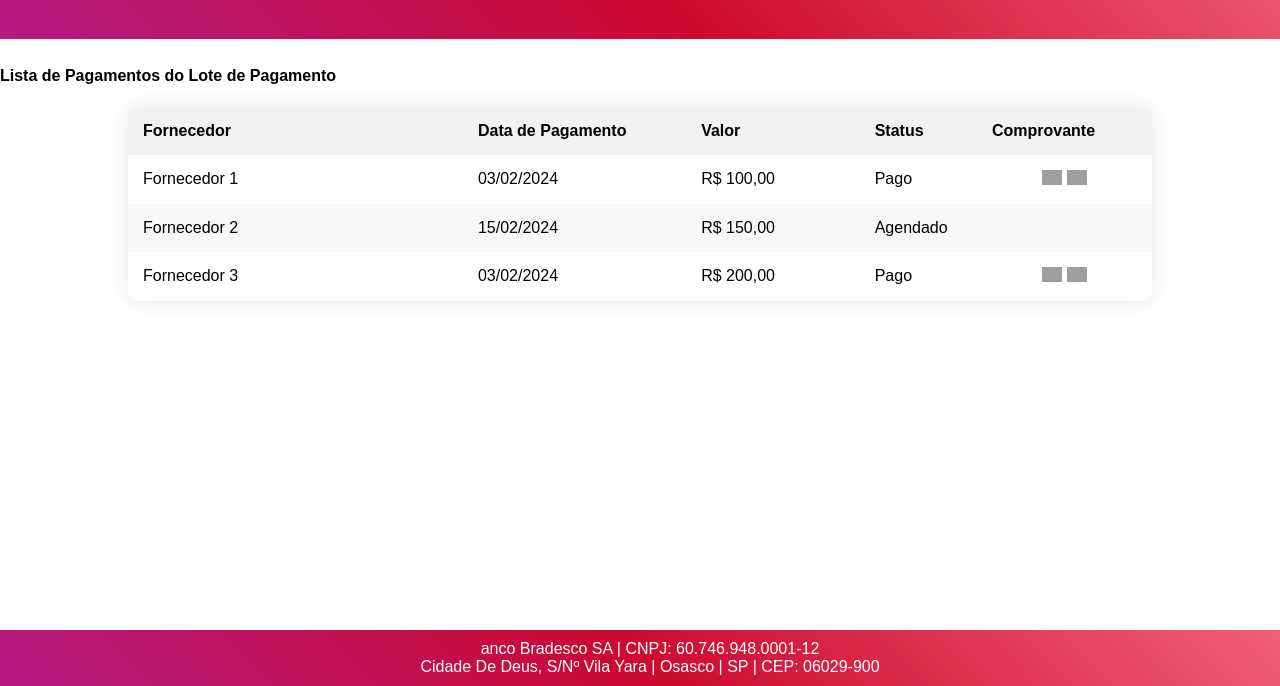
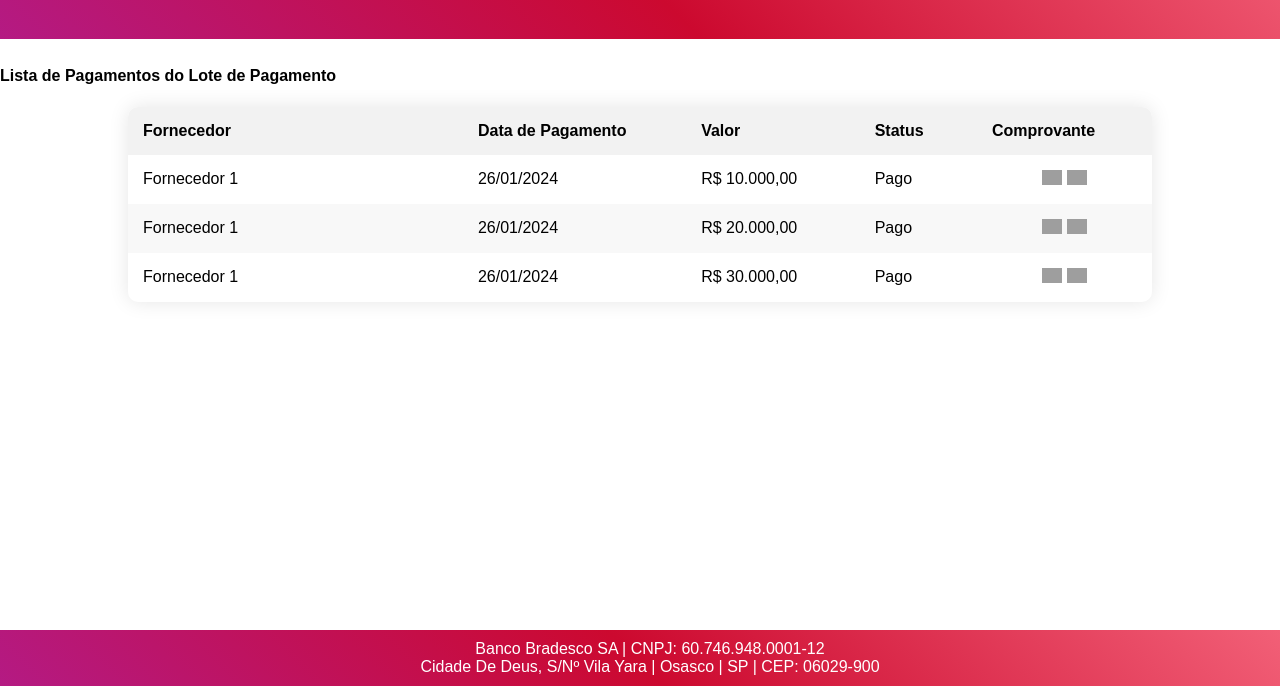
Before and after one commit to afbecker81/sandbox, a plain HTML site: page oph_ap_lote.html in a window 1280 px wide. Shown: the part 114-800 px from the top of the page. Drawn offline with Linux system fonts and the light colour scheme; grey boxes are pictures that could not be loaded.

Commit message:
Update oph_ap_lote.html

```diff
--- a/oph_ap_lote.html
+++ b/oph_ap_lote.html
@@ -83,22 +83,22 @@
             <!-- Adicione linhas conforme necessário -->
             <tr>
                 <td style="width: 32.6847%;">Fornecedor 1</td>
-                <td style="width: 21.7787%;">03/02/2024</td>
-                <td style="width: 16.931%;">R$ 100,00</td>
+                <td style="width: 21.7787%;">26/01/2024</td>
+                <td style="width: 16.931%;">R$ 10.000,00</td>
                 <td style="width: 11.4416%;">Pago</td>
                 <td class="print-icon" style="width: 17.0795%;"><img src="https://cdn-icons-png.flaticon.com/512/3022/3022251.png" alt="Imprimir">&nbsp;<img src="https://cdn-icons-png.freepik.com/256/542/542638.png" alt="Enviar por e-mail"></td>
             </tr>
             <tr>
-                <td style="width: 32.6847%;">Fornecedor 2</td>
-                <td style="width: 21.7787%;">15/02/2024</td>
-                <td style="width: 16.931%;">R$ 150,00</td>
-                <td style="width: 11.4416%;">Agendado</td>
-                <td class="print-icon" style="width: 17.0795%;"><br></td>
+                <td style="width: 32.6847%;">Fornecedor 1</td>
+                <td style="width: 21.7787%;">26/01/2024</td>
+                <td style="width: 16.931%;">R$ 20.000,00</td>
+                <td style="width: 11.4416%;">Pago</td>
+                <td class="print-icon" style="width: 17.0795%;"><img src="https://cdn-icons-png.flaticon.com/512/3022/3022251.png" alt="Imprimir">&nbsp;<img src="https://cdn-icons-png.freepik.com/256/542/542638.png" alt="Enviar por e-mail"></td>
             </tr>
             <tr>
-                <td style="width: 32.6847%;">Fornecedor 3</td>
-                <td style="width: 21.7787%;">03/02/2024</td>
-                <td style="width: 16.931%;">R$ 200,00</td>
+                <td style="width: 32.6847%;">Fornecedor 1</td>
+                <td style="width: 21.7787%;">26/01/2024</td>
+                <td style="width: 16.931%;">R$ 30.000,00</td>
                 <td style="width: 11.4416%;">Pago</td>
                 <td class="print-icon" style="width: 17.0795%;"><img src="https://cdn-icons-png.flaticon.com/512/3022/3022251.png" alt="Imprimir">&nbsp;<img src="https://cdn-icons-png.freepik.com/256/542/542638.png" alt="Enviar por e-mail"></td>
             </tr>
@@ -106,7 +106,7 @@
     </table>
     <p><br></p>
     <p><br></p>
-    <footer>anco Bradesco SA | CNPJ: 60.746.948.0001-12<br>Cidade De Deus, S/N&ordm; Vila Yara | Osasco | SP | CEP: 06029-900</footer>
+    <footer>Banco Bradesco SA | CNPJ: 60.746.948.0001-12<br>Cidade De Deus, S/N&ordm; Vila Yara | Osasco | SP | CEP: 06029-900</footer>
 </body>
 
 </html>
```
